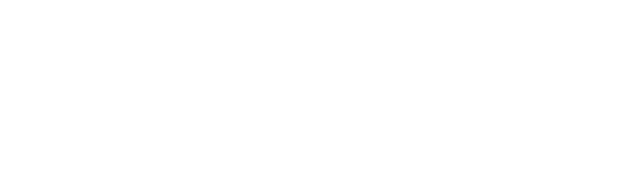
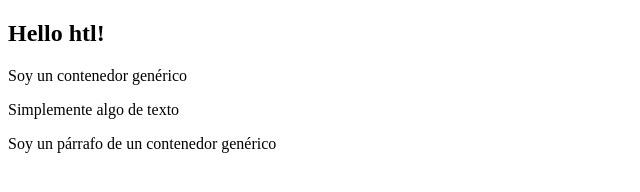
Before and after one commit to ctrlj-dev/LM_BJS_Modulo_00, a plain HTML site: page index.html in a window 1280 px wide. Shown: the whole page, without its empty margins (0-640 px from the left). Drawn offline with Linux system fonts and the light colour scheme.

Commit message:
segunda subida

```diff
--- a/index.html
+++ b/index.html
@@ -3,8 +3,14 @@
 <head>
     <meta charset="UTF-8">
     <meta name="viewport" content="width=device-width, initial-scale=1.0">
-    <title>Hello html!</title>
+    <title>Document</title>
 </head>
 <body>
+    <h2>Hello htl!</h2>
+    <div>Soy un contenedor genérico</div>
+    <p>Simplemente algo de texto</p>
+    <div>
+        <p>Soy un párrafo de un contenedor genérico</p>
+    </div>
 </body>
 </html>
```
